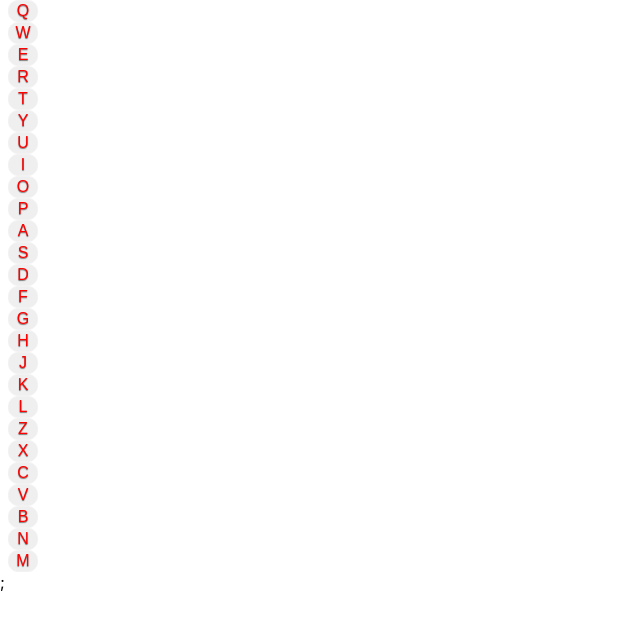
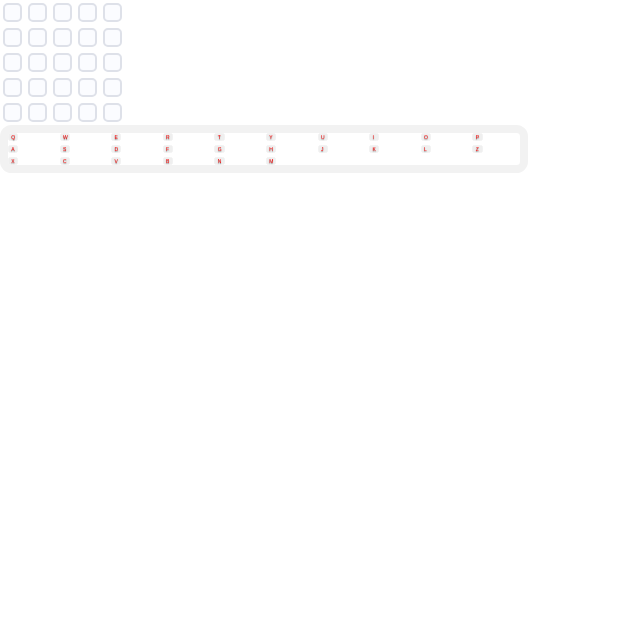
Before and after one commit to nadavlie/woordle_project_, a React (Create React App) app: page / in a window 1280 px wide. Shown: the top 626 px of the page, without its empty margins (0-640 px from the left). Built offline with nearby package versions, Linux system fonts and the light colour scheme.

Commit message:
continue game layout

```diff
--- a/src/App.js
+++ b/src/App.js
@@ -1,12 +1,45 @@
 import KeyBoard from "./components/KeyBoard";
+import styled from "styled-components";
 
 export default function App() {
   // main sending properties for keyboard!
-  const QWERTY = "QWERTYUIOPASDFGHJKLZXCVBNM".split("");
+  const QWERTY = `QWERTYUIOPASDFGHJKLZXCVBNM`.split("");
+  const Inputsingle = styled.div`
+    justify-content: center;
+    align-items: center;
+    border: 2px solid #dee1e9;
+    font-size: 28px;
+    font-weight: 700;
+    height: 15px;
+    margin: 3px;
+    text-transform: uppercase;
+    width: 15px;
+    border-radius: 5px;
+    color: #393e4c;
+    background: #fbfcff;
+    //sup{top:-1.5em;width:0;font-size:11px
+  `;
+  const RowWrapper = styled.div`
+    display: flex;
+  `;
+  const CompleteRow = (
+    <RowWrapper>
+      <Inputsingle />
+      <Inputsingle />
+      <Inputsingle />
+      <Inputsingle />
+      <Inputsingle />
+    </RowWrapper>
+  );
 
   return (
     <div>
-      <KeyBoard QWERTY={QWERTY} />;
+      {CompleteRow}
+      {CompleteRow}
+      {CompleteRow}
+      {CompleteRow}
+      {CompleteRow}
+      <KeyBoard QWERTY={QWERTY} />
     </div>
   );
 }
--- a/src/components/Button.js
+++ b/src/components/Button.js
@@ -9,46 +9,39 @@ import styled from "styled-components";
 export function Button(props) {
   // styling the button with styled!
   const Button315 = styled.button`
-      display: block;
-      margin: 35vh auto;
-      box-sizing: border-box;
-      font-size: 16px;
+      width: 10px;
+      font-size: 5px;
       text-align: center;
-      width: 30px;
+      line-height: 0.8;
       color: red;
       cursor: pointer;
-      margin: 0 8px;
       border-color: #f2f2f2;
       border-style: solid;
       text-shadow: 0 0.5px 1px #777, 0 2px 6px #f2f2f2;
       border-width: 1px;
-      border-radius: 10px;
+      border-radius: 2.5px;
       font-family: sans-serif;
-      display: inline-block;
+      padding-left:2.3px;
       transition: box-shadow 0.3s ease, transform 0.15s ease;
       box-shadow: 0 0 1px #888, 0 1px 0 #fff, 0 6px 0 #c0c0c0,
         0 8px 17px rgba(#444, 0.4), 2px 1px 4px rgba(#444, 0.25),
         -2px 1px 4px rgba(#444, 0.25), 0 9px 16px rgba(#444, 0.1);
 
-    //   &:hover,
-    //   &:focus {
-    //     box-shadow: 0 0 1px #888, 0 1px 0 #fff, 0 4px 0 #c0c0c0,
-    //       0 2px 35px rgba(#444, 0.3), 2px 2px 4px rgba(#444, 0.25),
-    //       -2px 2px 4px rgba(#444, 0.25), 0 7px 4px rgba(#444, 0.1);
-    //     transform: translateY(2px);
-    //   }
+      &:hover,
+       &:focus {
+         box-shadow: 0 0 1px #888, 0 1px 0 #fff, 0 4px 0 #c0c0c0,
+       0 2px 35px rgba(#444, 0.3), 2px 2px 4px rgba(#444, 0.25),
+       -2px 2px 4px rgba(#444, 0.25), 0 7px 4px rgba(#444, 0.1);
+     transform: translateY(2px);
+   }
 
-    //   &:active {
-    //     box-shadow: 0 0 1px #888, 0 1px 0 #fff, 0 0 0 #c0c0c0,
-    //       0 0px 30px rgba(#444, 0.15), 2px 2px 4px rgba(#444, 0.25),
-    //       -2px 2px 4px rgba(#444, 0.25), 0 0px 4px rgba(#444, 0.25);
-    //     transform: translateY(4px);
-    //   }
+   &:active {
+     box-shadow: 0 0 1px #888, 0 1px 0 #fff, 0 0 0 #c0c0c0,
+       0 0px 30px rgba(#444, 0.15), 2px 2px 4px rgba(#444, 0.25),
+       -2px 2px 4px rgba(#444, 0.25), 0 0px 4px rgba(#444, 0.25);
+     transform: translateY(4px);
+   }
     }
   `;
-  return (
-    <div>
-      <Button315>{props.letter}</Button315>
-    </div>
-  );
+  return <Button315>{props.letter}</Button315>;
 }
--- a/src/components/KeyBoard.js
+++ b/src/components/KeyBoard.js
@@ -2,13 +2,27 @@
 // -->will send each button to unique dynamic style using styled!
 // -->return the keyboard nicely
 import { Button } from "./Button";
+import yosi from "styled-components";
 
 export default function keyBoard(props) {
+  const Wraper = yosi.div`
+    display:grid;
+    grid-template-columns: repeat(10, 1fr);
+    gap: 4px;
+
+    height:30%;
+    width:40%;
+    border-color: #f2f2f2;
+    border-style: solid;
+    border-width: 8px;
+    border-radius: 11.5px;
+
+        `;
   return (
-    <div>
+    <Wraper>
       {props.QWERTY.map((item) => (
         <Button letter={item} />
       ))}
-    </div>
+    </Wraper>
   );
 }
```
